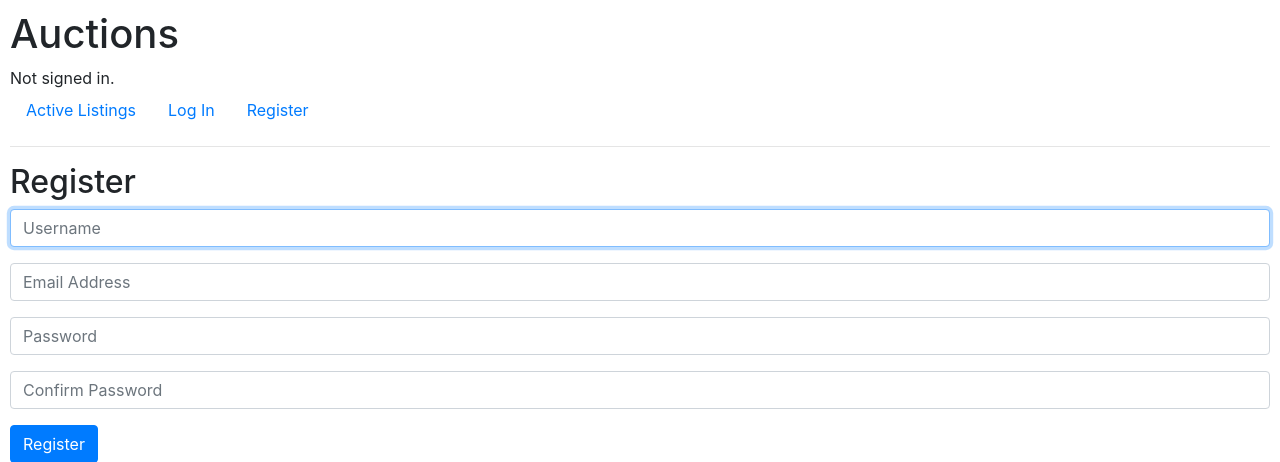
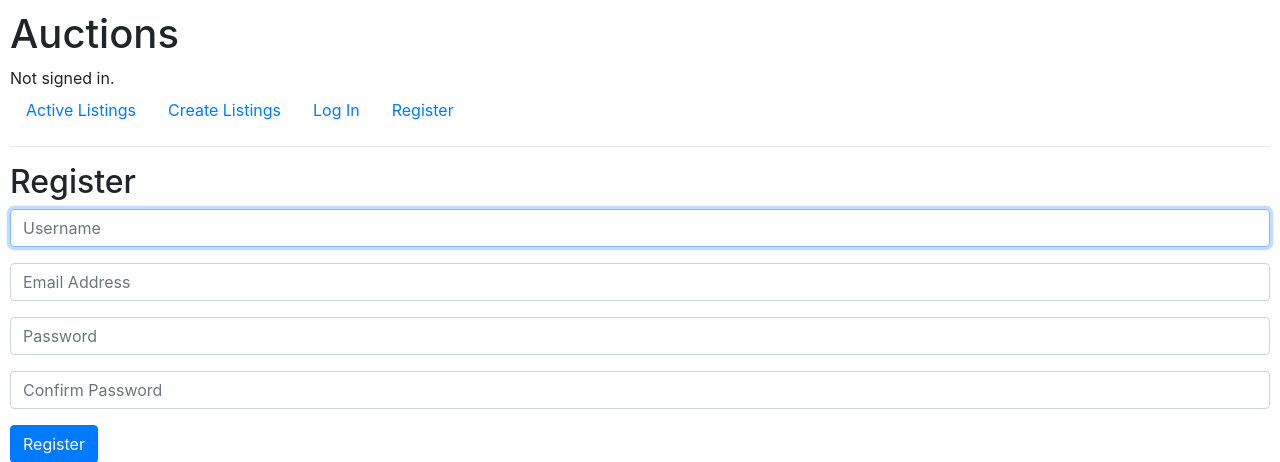
Before and after one commit to kjedvaj77/commerce, a Django app: page /register in a window 1280 px wide. Shown: the top 462 px of the page. Run offline with Django 3.2, Linux system fonts and the light colour scheme; some libraries are stand-ins or nearby versions.

Commit message:
update on index, layout

```diff
--- a/auctions/templates/auctions/index.html
+++ b/auctions/templates/auctions/index.html
@@ -11,8 +11,9 @@
   </select>
   <input type="submit">
 </form>
+<div class="container" style="display: flex; flex-wrap: wrap;">
   {% for item in items %}
-<div class="card" style="width: 18rem;">
+  <div class="card" style="width: 18rem; margin: 10px;">
       <img src="{{ item.image }}" class="card-img-top" alt="...">
       <div class="card-body">
         <h5 class="card-title">{{ item.title }}</h5>
@@ -21,4 +22,5 @@
       </div>
   </div>
   {% endfor %}
+</div>
 {% endblock %}
--- a/auctions/templates/auctions/layout.html
+++ b/auctions/templates/auctions/layout.html
@@ -20,6 +20,9 @@
             <li class="nav-item">
                 <a class="nav-link" href="{% url 'index' %}">Active Listings</a>
             </li>
+            <li class="nav-item">
+                <a class="nav-link" href="{% url 'new_listing' %}">Create Listings</a>
+            </li>
             {% if user.is_authenticated %}
                 <li class="nav-item">
                     <a class="nav-link" href="{% url 'logout' %}">Log Out</a>
```
Lines whose indentation alone changed are shown as unchanged.
